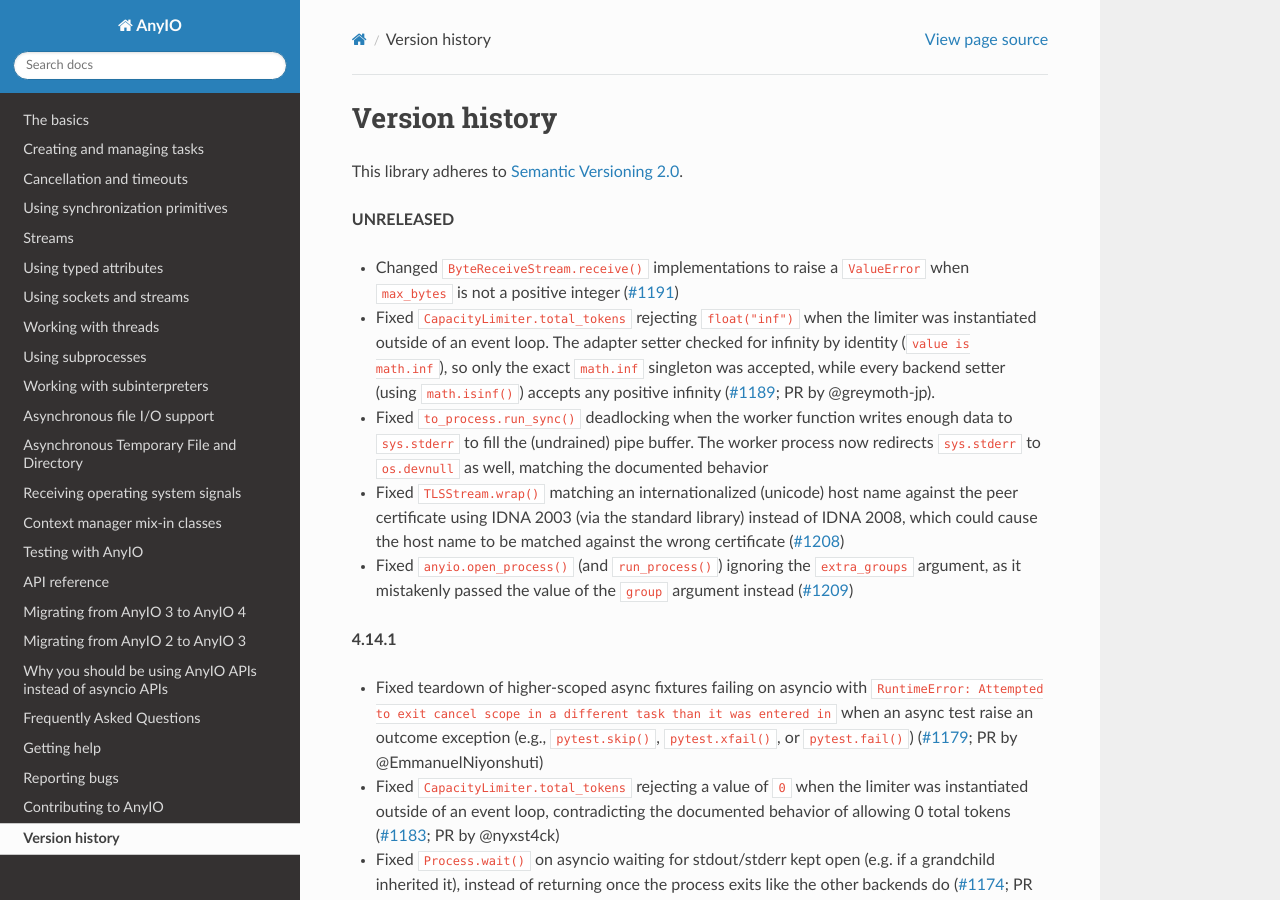
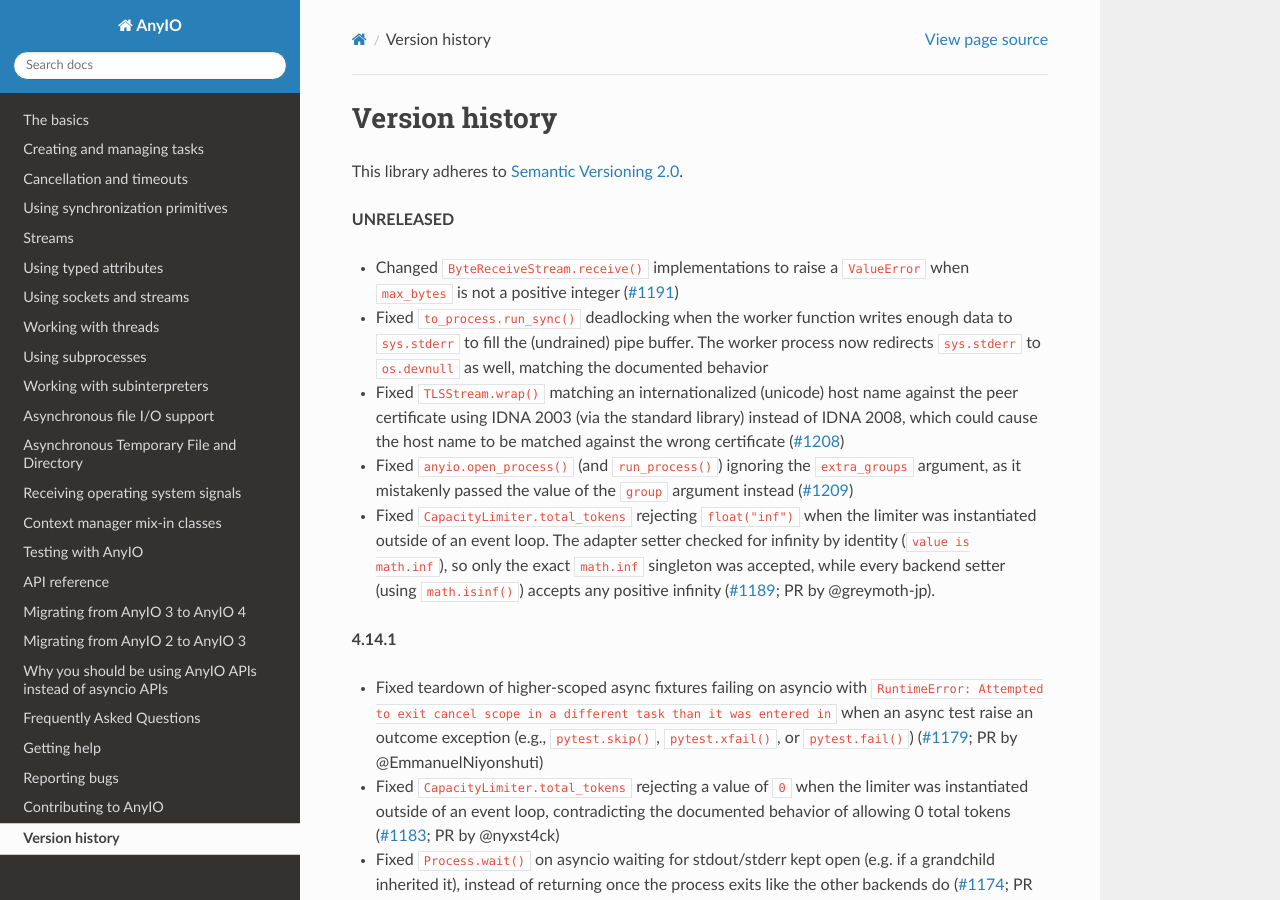
Before and after one commit to agronholm/anyio, a Sphinx documentation site: the page built from docs/versionhistory.rst, in a window 1280 px wide and 900 px high. Built offline with Sphinx 7.4.7 and the Read the Docs theme 3.1.0, drawn with Linux system fonts in a browser that asks for light colours; the version number could not be read and is left out; some of the changed lines change nothing that is shown.

Commit message:
Relocated the changelog entry

```diff
--- a/docs/versionhistory.rst
+++ b/docs/versionhistory.rst
@@ -8,11 +8,6 @@ This library adheres to `Semantic Versioning 2.0 <http://semver.org/>`_.
 - Changed ``ByteReceiveStream.receive()`` implementations to raise a ``ValueError`` when
   ``max_bytes`` is not a positive integer
   (`#1191 <https://github.com/agronholm/anyio/pull/1191>`_)
-- Fixed ``CapacityLimiter.total_tokens`` rejecting ``float("inf")`` when the limiter was
-  instantiated outside of an event loop. The adapter setter checked for infinity by
-  identity (``value is math.inf``), so only the exact ``math.inf`` singleton was accepted,
-  while every backend setter (using ``math.isinf()``) accepts any positive infinity
-  (`#1189 <https://github.com/agronholm/anyio/pull/1189>`_; PR by @greymoth-jp).
 - Fixed ``to_process.run_sync()`` deadlocking when the worker function writes enough data
   to ``sys.stderr`` to fill the (undrained) pipe buffer. The worker process now redirects
   ``sys.stderr`` to ``os.devnull`` as well, matching the documented behavior
@@ -23,6 +18,11 @@ This library adheres to `Semantic Versioning 2.0 <http://semver.org/>`_.
 - Fixed ``anyio.open_process()`` (and ``run_process()``) ignoring the ``extra_groups``
   argument, as it mistakenly passed the value of the ``group`` argument instead
   (`#1209 <https://github.com/agronholm/anyio/pull/1209>`_)
+- Fixed ``CapacityLimiter.total_tokens`` rejecting ``float("inf")`` when the limiter was
+  instantiated outside of an event loop. The adapter setter checked for infinity by
+  identity (``value is math.inf``), so only the exact ``math.inf`` singleton was accepted,
+  while every backend setter (using ``math.isinf()``) accepts any positive infinity
+  (`#1189 <https://github.com/agronholm/anyio/pull/1189>`_; PR by @greymoth-jp).
 
 **4.14.1**
 
```
